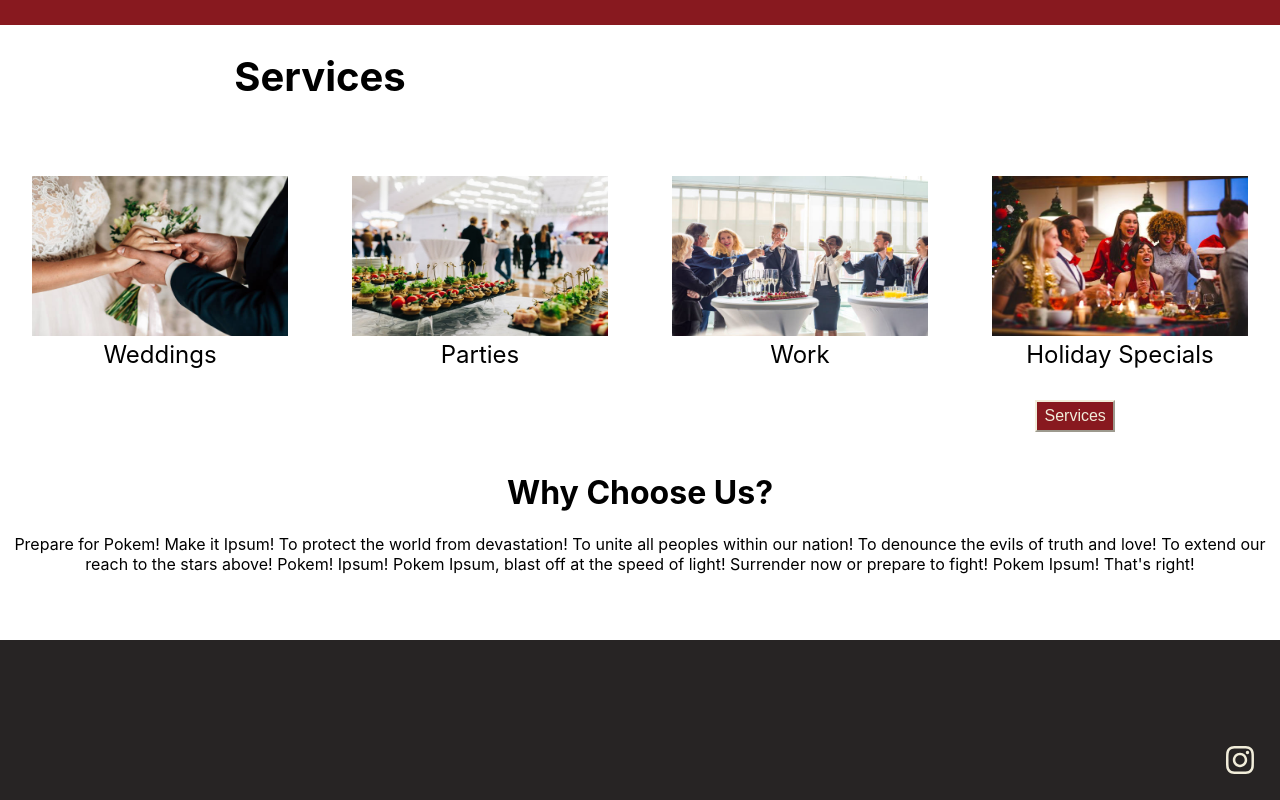
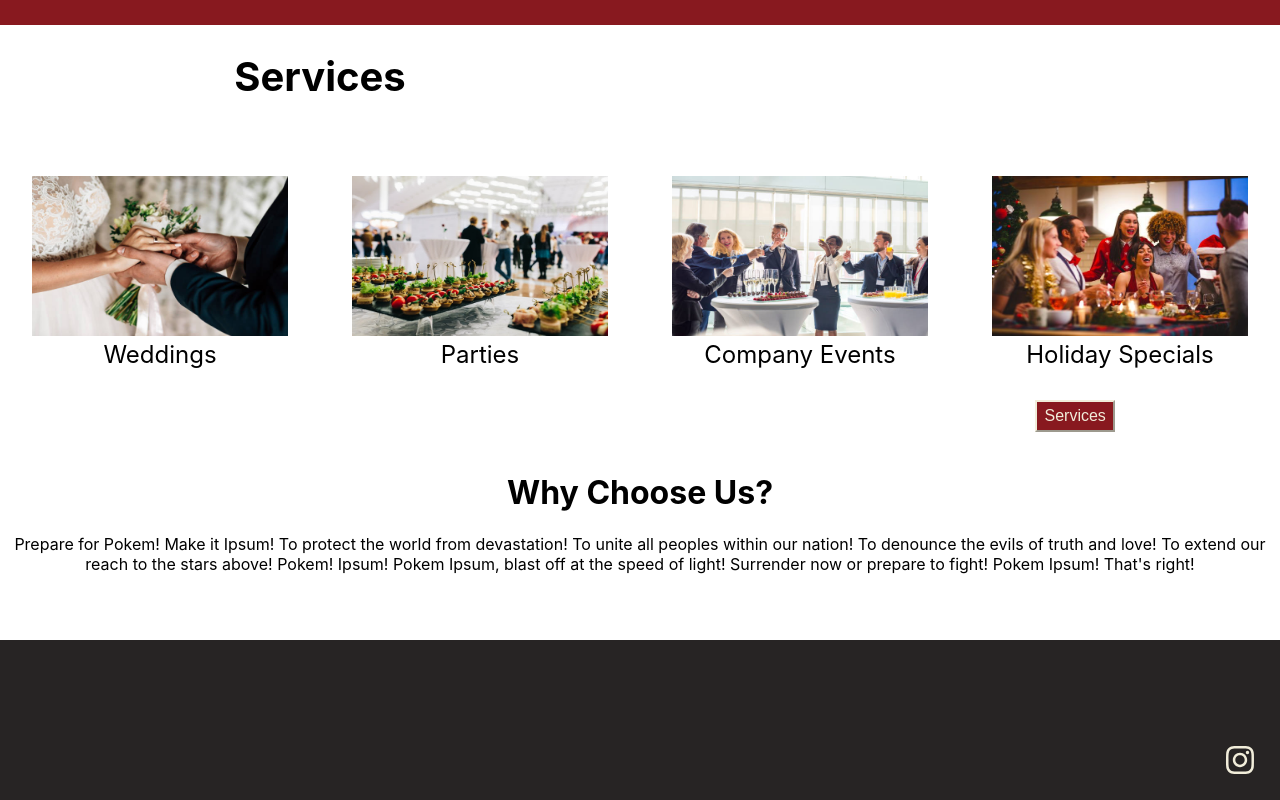
Before and after one commit to juancedeno96/catering-app, a React (Create React App) app: page /#/ in a window 1280 px wide. Shown: the part 1127-1927 px from the top of the page. Built offline with nearby package versions, Linux system fonts and the light colour scheme.

Commit message:
modified

```diff
--- a/src/Components/allServices.js
+++ b/src/Components/allServices.js
@@ -19,7 +19,7 @@ const allServices = [
     {
         id:3,
         image: workParty,
-        title: 'Work',
+        title: 'Company Events',
 
     },
     {
```
